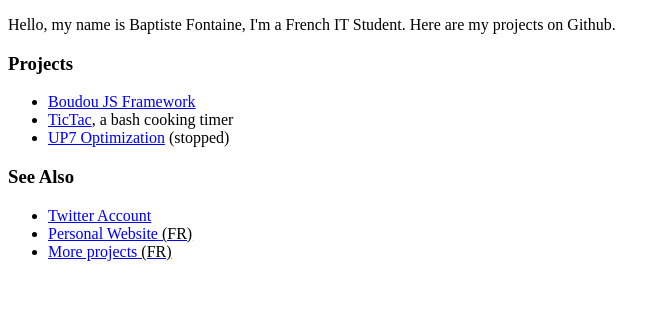
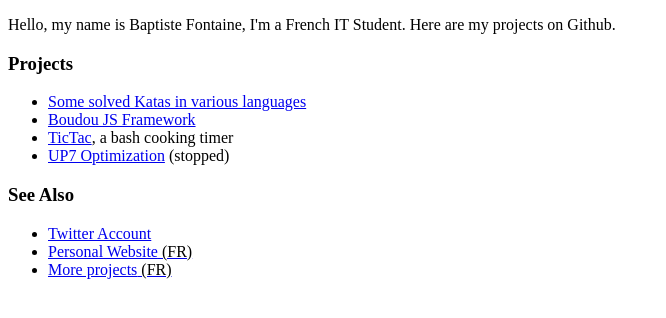
Before and after one commit to bfontaine/bfontaine.github.com, a plain HTML site: page index.html in a window 1280 px wide. Shown: the whole page, without its empty margins (0-666 px from the left). Drawn offline with Linux system fonts and the light colour scheme.

Commit message:
Katas added to projects list

```diff
--- a/index.html
+++ b/index.html
@@ -17,6 +17,7 @@
                 <p itemscope itemtype="http://schema.org/Person">Hello, my name is <span itemprop="givenName">Baptiste</span> <span itemprop="familyName">Fontaine</span>, I'm a <span itemprop="nationality">French</span> <span itemprop="jobTitle">IT Student</span>. Here are my projects on Github.</p>
                 <h3>Projects</h3>
                 <ul>
+                    <li itemscope itemtype="http://schema.org/CreativeWork"><a itemprop="name" href="https://github.com/bfontaine/Katas">Some solved Katas in various languages</a></li>
                         <li itemscope itemtype="http://schema.org/CreativeWork"><a itemprop="name" href="Boudou/">Boudou JS Framework</a></li>
                         <li itemscope itemtype="http://schema.org/CreativeWork"><a itemprop="name" href="https://github.com/bfontaine/TicTac">TicTac</a>, <span itemprop="description">a bash cooking timer</span></li>
                         <li itemscope itemtype="http://schema.org/CreativeWork"><a itemprop="name" href="https://github.com/bfontaine/up7-optimization">UP7 Optimization</a> (stopped)</li>
```
